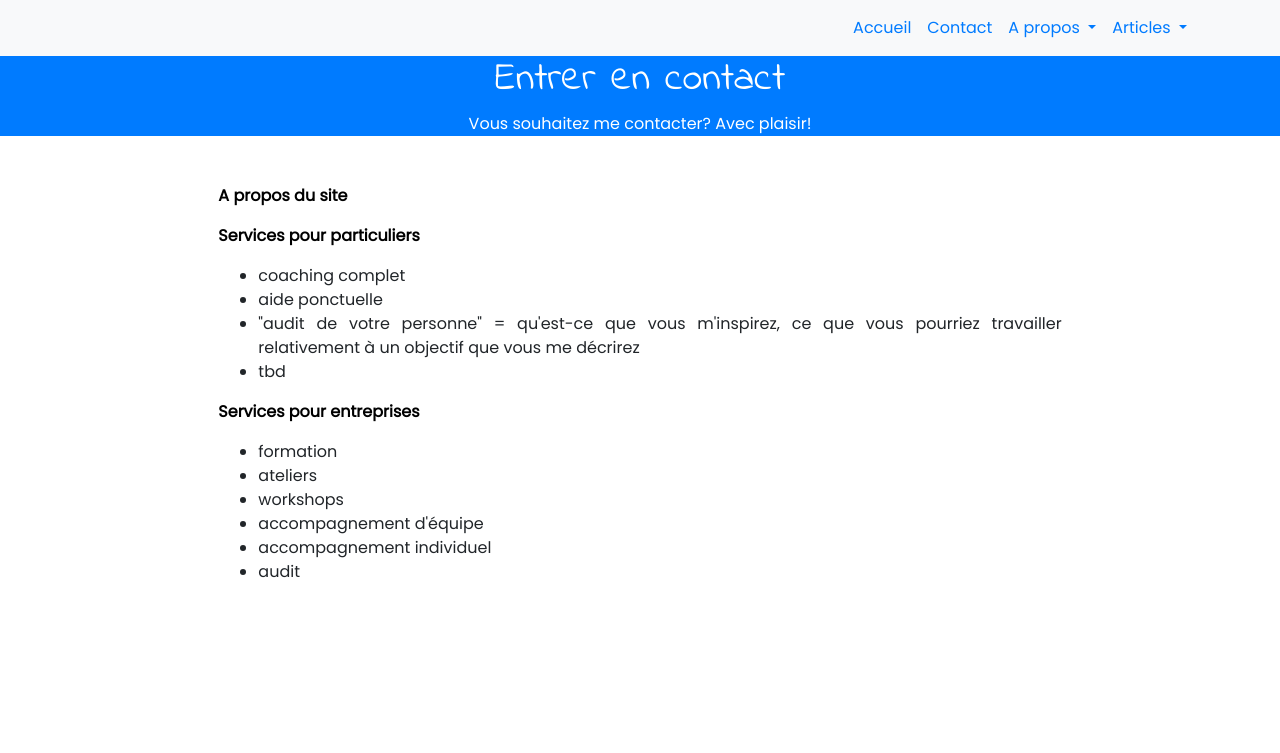
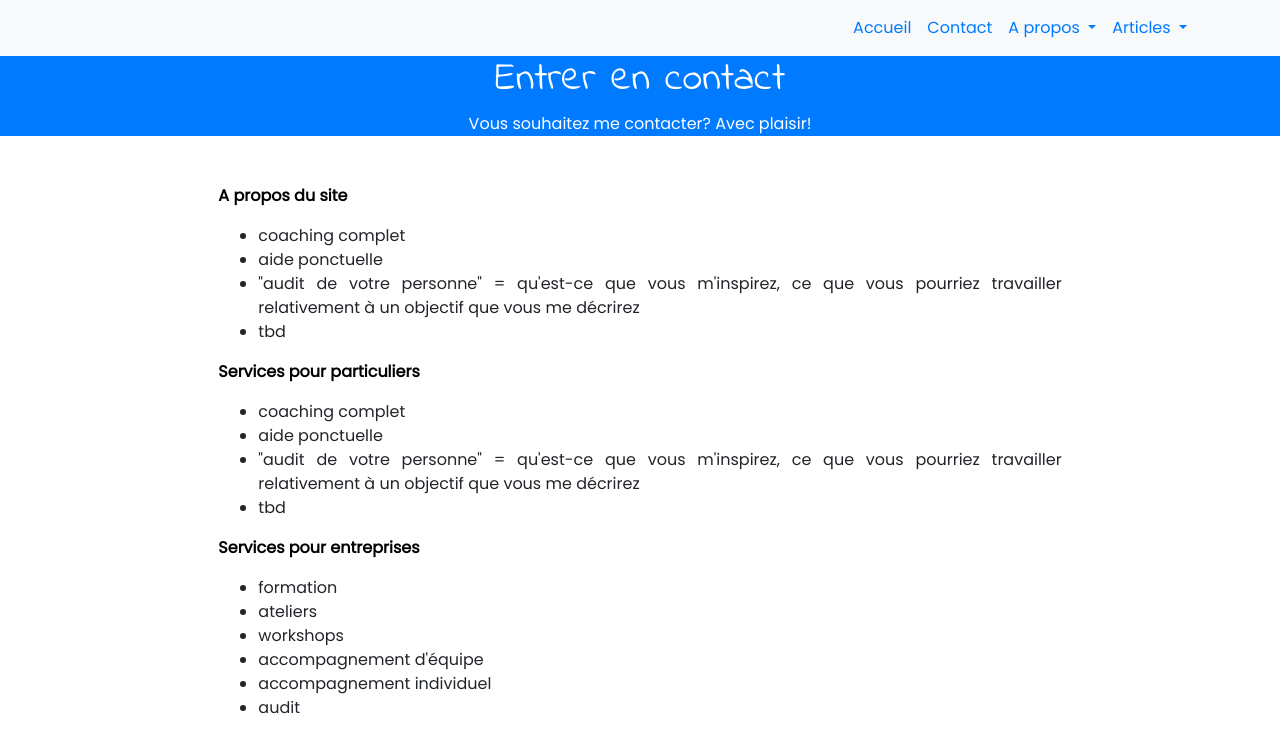
Before and after one commit to OrgaEvolutions/Nathoup.github.io, a Jekyll site: the page built from contact.html, in a window 1280 px wide. Shown: the top 753 px of the page. Built offline with Jekyll 4.4.1, drawn with Linux system fonts in a browser that asks for light colours; nearby versions of some CDN libraries; some web fonts are replaced.

Commit message:
Update contact.html

```diff
--- a/contact.html
+++ b/contact.html
@@ -12,6 +12,18 @@
 <p class="collapse" id="about_site">
   Commentaire, suggestion, critique, proposition, tout est le bienvenu!
 </p>
+
+
+<p>
+  {% include al type='debut_liste' %}
+    {% include al type='element_liste' %}coaching complet{% include al type='fin_element_liste' %}
+    {% include al type='element_liste' %}aide ponctuelle{% include al type='fin_element_liste' %}
+    {% include al type='element_liste' %}"audit de votre personne" = qu'est-ce que vous m'inspirez, ce que vous
+    pourriez travailler relativement à un objectif que vous me décrirez{% include al type='fin_element_liste' %}
+    {% include al type='element_liste' %}tbd{% include al type='fin_element_liste' %}
+  {% include al type='fin_liste' %}
+</p>
+
 
 <p><a data-toggle="collapse" href="#services_particuliers" aria-expanded="false" style= "text-decoration: none;color: black;">
   <b>Services pour particuliers</b>
```
